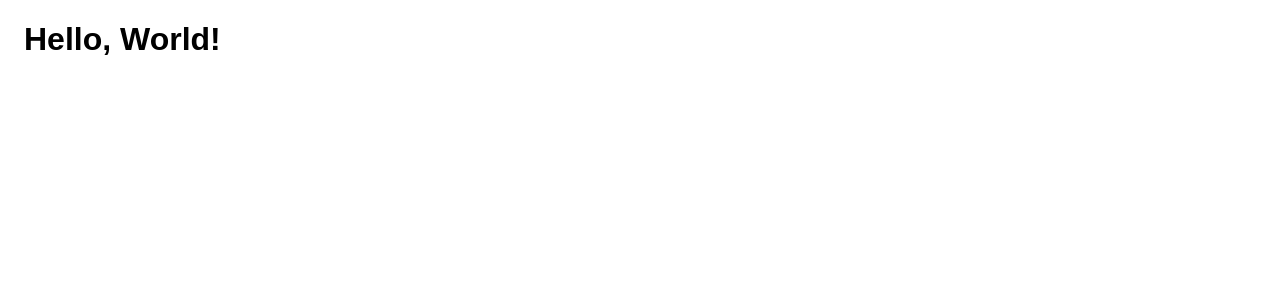
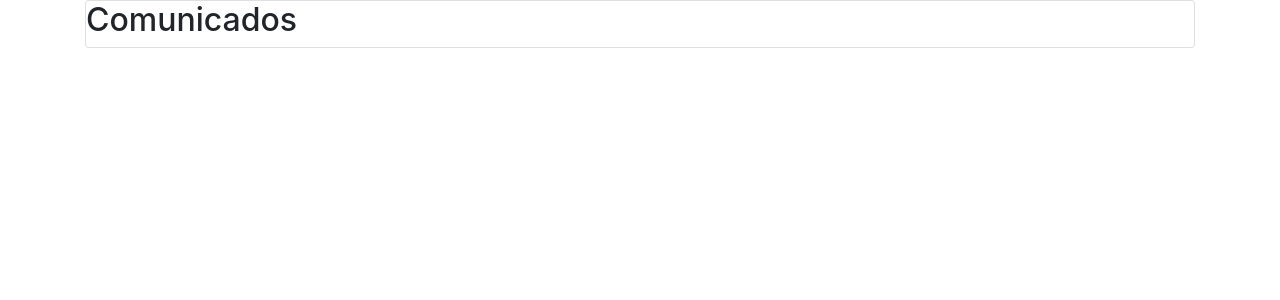
Before and after one commit to fabiomferreira/comunicados, a React app: page / in a window 1280 px wide. Shown: the top 300 px of the page. Built offline with nearby package versions, Linux system fonts and the light colour scheme.

Commit message:
view comunicados has been created

```diff
--- a/package.json
+++ b/package.json
@@ -22,6 +22,8 @@
     "webpack-dev-server": "^3.1.3"
   },
   "dependencies": {
+    "bootstrap": "^4.1.1",
+    "eslint": "^4.19.1",
     "react": "^16.3.2",
     "react-dom": "^16.3.2"
   }
--- a/src/App.js
+++ b/src/App.js
@@ -1,12 +1,14 @@
-import React, { Component} from "react";
+import React, { Component } from "react";
 import "./App.css";
+import { Comunicados } from './views/components/Comunicados';
+//import '../node_modules/bootstrap/dist/css/';
 
-class App extends Component{
-  render(){
-    return(
-      <div className="App">
-        <h1> Hello, World! </h1>
-      </div>
+class App extends Component {
+  render() {
+    return (
+
+      <Comunicados />
+
     );
   }
 }
--- a/src/index.js
+++ b/src/index.js
@@ -1,6 +1,7 @@
 import React from "react";
 import ReactDOM from "react-dom";
 import App from "./App.js";
+//import { Comunicados } from './src/components/Comunicados';
 ReactDOM.render(
   <App />,
   document.getElementById("root")
--- /dev/null
+++ b/src/views/components/Comunicados.jsx
@@ -0,0 +1,18 @@
+import React, { Component } from 'react';
+import '../../../node_modules/bootstrap/dist/css/bootstrap.min.css';
+export class Comunicados extends Component {
+    constructor() {
+        super();
+    }
+    render() {
+        return (
+            <div className="container">
+                <div className="Comunicados">
+                    <div className="card">
+                        <h2> Comunicados </h2>
+                    </div>
+                </div>
+            </div>
+        );
+    }
+}
```
Also changed, not shown: 1 other file (tests, documents, lock files or other folders).
